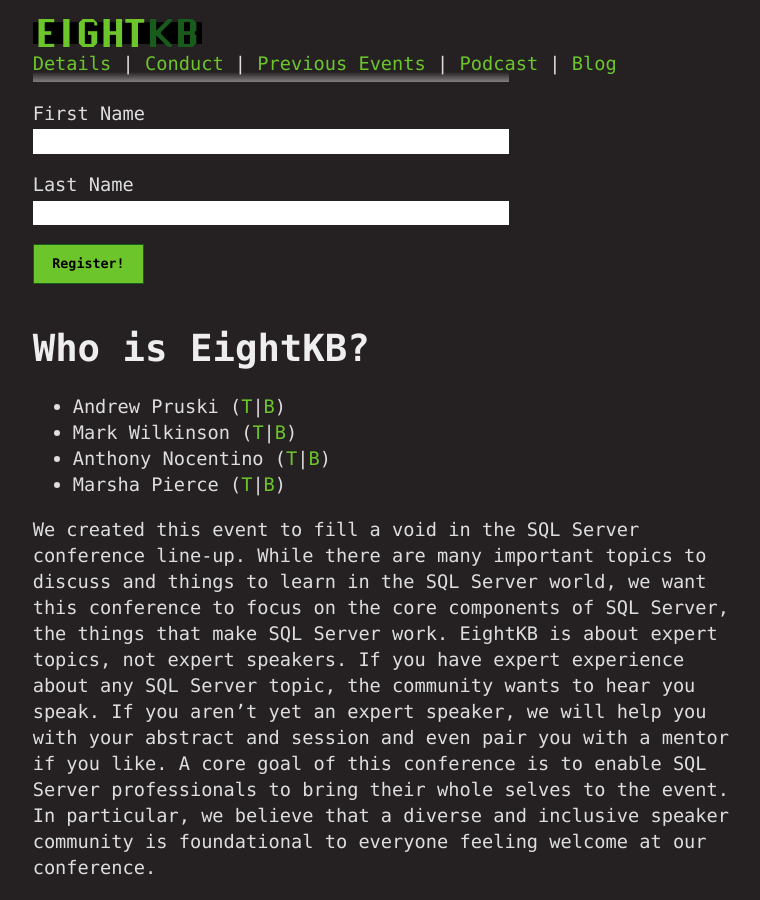
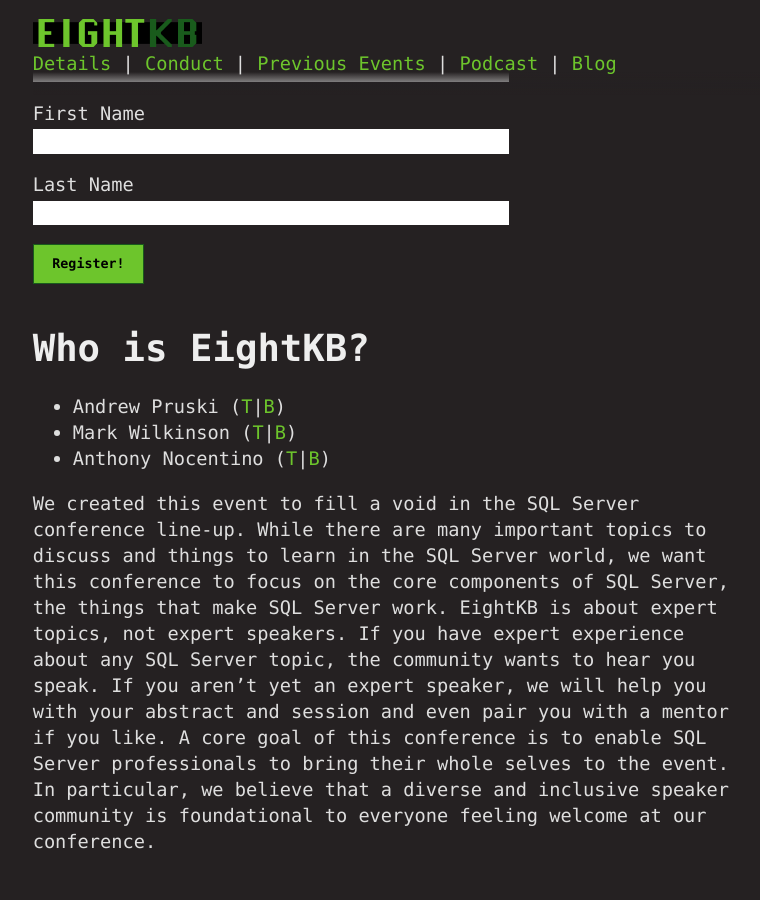
Before and after one commit to eightkb/eightkb.github.io, a Jekyll site: the page built from index.html, in a window 1280 px wide and 900 px high, scrolled down 940 px. Shown: the whole window, without its empty margins (250-1010 px from the left). Built offline with Jekyll 4.4.1, drawn with Linux system fonts in a browser that asks for light colours; a script that is not in the unit is left out; after the commit the page ends 1814 px from its top, so only the background shows below that.

Commit message:
Update index.html

```diff
--- a/index.html
+++ b/index.html
@@ -19,7 +19,6 @@
   <li>Andrew Pruski (<a href="https://twitter.com/dbafromthecold">T</a>|<a href="https://dbafromthecold.com/">B</a>)</li>
   <li>Mark Wilkinson (<a href="https://twitter.com/m82labs">T</a>|<a href="https://markw.dev/">B</a>)</li>
   <li>Anthony Nocentino (<a href="https://twitter.com/nocentino">T</a>|<a href="http://www.centinosystems.com/blog">B</a>)</li>
-  <li>Marsha Pierce (<a href="https://twitter.com/MarshaPierceDBA">T</a>|<a href="https://marshapiercedba.com/">B</a>)</li>
 </ul>
 
 <p>We created this event to fill a void in the SQL Server conference line-up. While there are many important topics to discuss and things to learn in the SQL Server world, we want this conference to focus on the core components of SQL Server, the things that make SQL Server work. EightKB is about expert topics, not expert speakers. If you have expert experience about any SQL Server topic, the community wants to hear you speak. If you aren’t yet an expert speaker, we will help you with your abstract and session and even pair you with a mentor if you like. A core goal of this conference is to enable SQL Server professionals to bring their whole selves to the event. In particular, we believe that a diverse and inclusive speaker community is foundational to everyone feeling welcome at our conference.</p>
```
